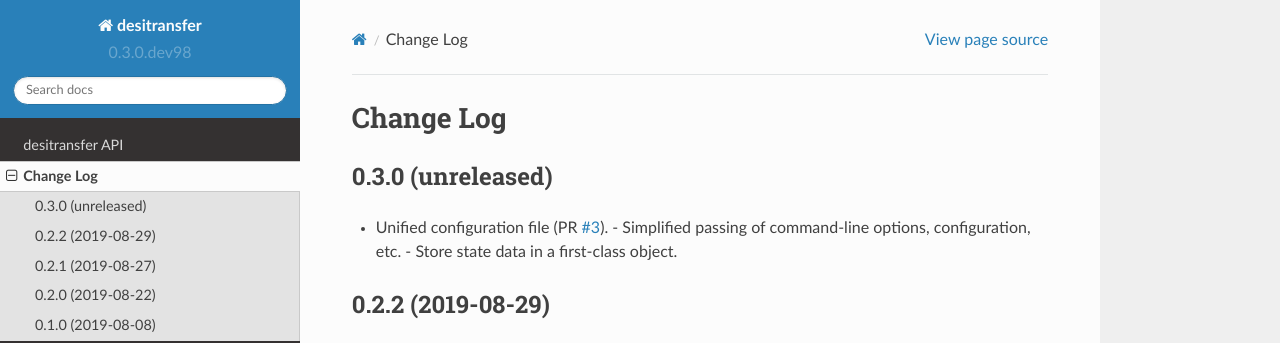
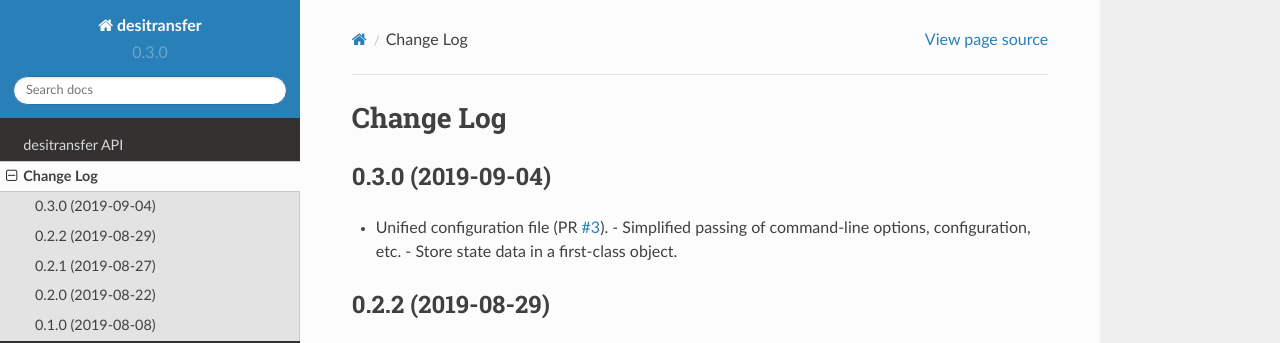
Before and after one commit to desihub/desitransfer, a Sphinx documentation site: the page built from doc/changes.rst, in a window 1280 px wide and 965 px high. Shown: the top 343 px of the window. Built offline with Sphinx 7.4.7 and the Read the Docs theme 2.0.0, drawn with Linux system fonts in a browser that asks for light colours.

Commit message:
preparing for next tag

```diff
--- a/doc/changes.rst
+++ b/doc/changes.rst
@@ -2,7 +2,7 @@
 Change Log
 ==========
 
-0.3.0 (unreleased)
+0.3.0 (2019-09-04)
 ------------------
 
 * Unified configuration file (PR `#3`_).
--- a/py/desitransfer/_version.py
+++ b/py/desitransfer/_version.py
@@ -1 +1 @@
-__version__ = '0.3.0.dev98'
+__version__ = '0.3.0'
```
